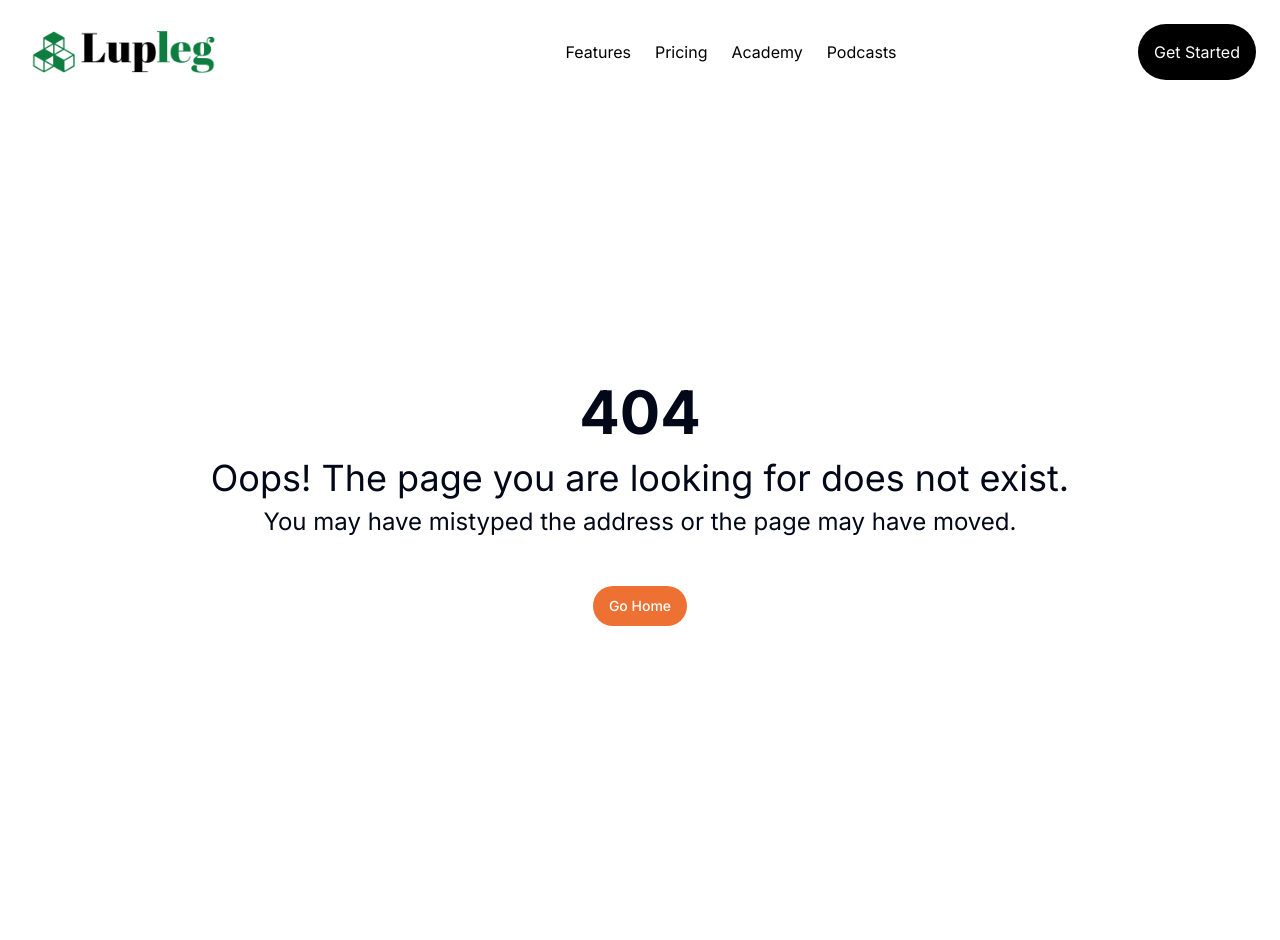
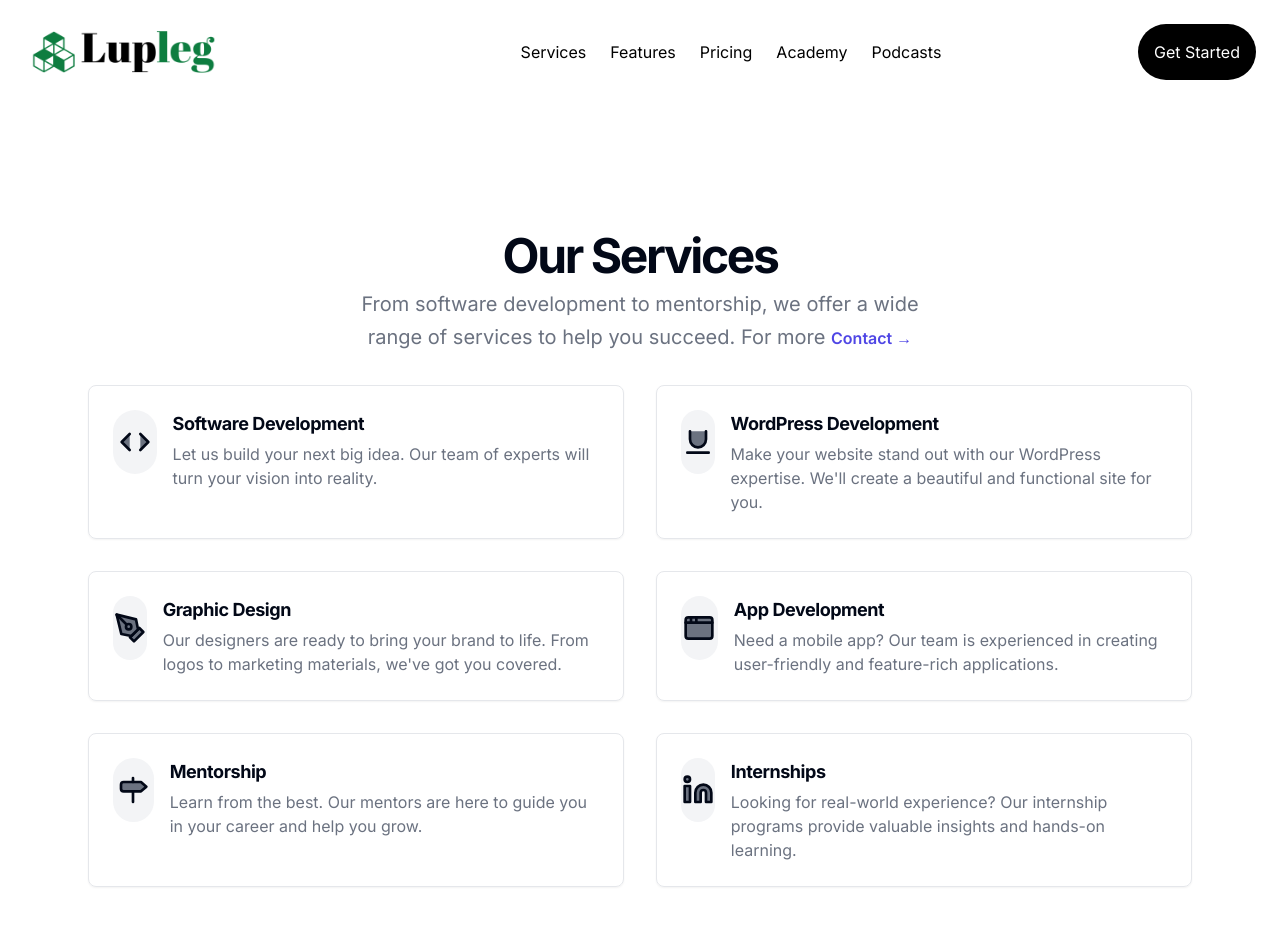
Before and after one commit to marksikaundi/Lupleg, a Next.js app: page /services in a window 1280 px wide. Before the commit this address had no page. Shown: the top 940 px of the page. Built offline with nearby package versions, Linux system fonts and the light colour scheme.

Commit message:
created services page with contents

```diff
--- /dev/null
+++ b/app/(programes)/services/page.jsx
@@ -0,0 +1,231 @@
+export default function Services() {
+  return (
+    <section className="w-full py-12 md:py-24 lg:py-32">
+      <div className="container grid max-w-5xl gap-4 px-4 text-center md:gap-8 md:px-6 xl:max-w-6xl">
+        <div className="space-y-2">
+          <h2 className="text-4xl font-bold tracking-tighter sm:text-5xl">
+            Our Services
+          </h2>
+          <p className="mx-auto max-w-[600px] text-gray-500 md:text-xl/relaxed lg:text-base/relaxed xl:text-xl/relaxed dark:text-gray-400">
+            From software development to mentorship, we offer a wide range of
+            services to help you succeed. For more{" "}
+            <a
+              className="mt-6 text-base font-semibold text-indigo-600 hover:text-indigo-500"
+              href="mailto:dev@lupleg.website"
+            >
+              Contact →
+            </a>
+          </p>
+        </div>
+        <div className="grid w-full grid-cols-1 items-stretch justify-center gap-4 md:grid-cols-2 md:gap-6 lg:gap-8">
+          <div className="flex flex-col items-center justify-center rounded-lg border border-gray-200 p-4 shadow-sm md:flex-row md:items-start md:justify-start md:gap-4 md:p-6 dark:border-gray-800">
+            <div className="flex h-12 w-12 items-center justify-center rounded-full bg-gray-100 md:h-16 md:w-16 dark:bg-gray-950">
+              <CodeIcon className="h-6 w-6 fill-gray-500 md:h-8 md:w-8 dark:fill-gray-400" />
+            </div>
+            <div className="space-y-1 text-center md:text-left">
+              <h3 className="text-lg font-bold tracking-tight">
+                Software Development
+              </h3>
+              <p className="text-sm text-gray-500 md:text-base dark:text-gray-400">
+                Let us build your next big idea. Our team of experts will turn
+                your vision into reality.
+              </p>
+            </div>
+          </div>
+          <div className="flex flex-col items-center justify-center rounded-lg border border-gray-200 p-4 shadow-sm md:flex-row md:items-start md:justify-start md:gap-4 md:p-6 dark:border-gray-800">
+            <div className="flex h-12 w-12 items-center justify-center rounded-full bg-gray-100 md:h-16 md:w-16 dark:bg-gray-950">
+              <UnderlineIcon className="h-6 w-6 fill-gray-500 md:h-8 md:w-8 dark:fill-gray-400" />
+            </div>
+            <div className="space-y-1 text-center md:text-left">
+              <h3 className="text-lg font-bold tracking-tight">
+                WordPress Development
+              </h3>
+              <p className="text-sm text-gray-500 md:text-base dark:text-gray-400">
+                Make your website stand out with our WordPress expertise. We'll
+                create a beautiful and functional site for you.
+              </p>
+            </div>
+          </div>
+          <div className="flex flex-col items-center justify-center rounded-lg border border-gray-200 p-4 shadow-sm md:flex-row md:items-start md:justify-start md:gap-4 md:p-6 dark:border-gray-800">
+            <div className="flex h-12 w-12 items-center justify-center rounded-full bg-gray-100 md:h-16 md:w-16 dark:bg-gray-950">
+              <PenToolIcon className="h-6 w-6 fill-gray-500 md:h-8 md:w-8 dark:fill-gray-400" />
+            </div>
+            <div className="space-y-1 text-center md:text-left">
+              <h3 className="text-lg font-bold tracking-tight">
+                Graphic Design
+              </h3>
+              <p className="text-sm text-gray-500 md:text-base dark:text-gray-400">
+                Our designers are ready to bring your brand to life. From logos
+                to marketing materials, we've got you covered.
+              </p>
+            </div>
+          </div>
+          <div className="flex flex-col items-center justify-center rounded-lg border border-gray-200 p-4 shadow-sm md:flex-row md:items-start md:justify-start md:gap-4 md:p-6 dark:border-gray-800">
+            <div className="flex h-12 w-12 items-center justify-center rounded-full bg-gray-100 md:h-16 md:w-16 dark:bg-gray-950">
+              <AppWindowIcon className="h-6 w-6 fill-gray-500 md:h-8 md:w-8 dark:fill-gray-400" />
+            </div>
+            <div className="space-y-1 text-center md:text-left">
+              <h3 className="text-lg font-bold tracking-tight">
+                App Development
+              </h3>
+              <p className="text-sm text-gray-500 md:text-base dark:text-gray-400">
+                Need a mobile app? Our team is experienced in creating
+                user-friendly and feature-rich applications.
+              </p>
+            </div>
+          </div>
+          <div className="flex flex-col items-center justify-center rounded-lg border border-gray-200 p-4 shadow-sm md:flex-row md:items-start md:justify-start md:gap-4 md:p-6 dark:border-gray-800">
+            <div className="flex h-12 w-12 items-center justify-center rounded-full bg-gray-100 md:h-16 md:w-16 dark:bg-gray-950">
+              <MilestoneIcon className="h-6 w-6 fill-gray-500 md:h-8 md:w-8 dark:fill-gray-400" />
+            </div>
+            <div className="space-y-1 text-center md:text-left">
+              <h3 className="text-lg font-bold tracking-tight">Mentorship</h3>
+              <p className="text-sm text-gray-500 md:text-base dark:text-gray-400">
+                Learn from the best. Our mentors are here to guide you in your
+                career and help you grow.
+              </p>
+            </div>
+          </div>
+          <div className="flex flex-col items-center justify-center rounded-lg border border-gray-200 p-4 shadow-sm md:flex-row md:items-start md:justify-start md:gap-4 md:p-6 dark:border-gray-800">
+            <div className="flex h-12 w-12 items-center justify-center rounded-full bg-gray-100 md:h-16 md:w-16 dark:bg-gray-950">
+              <LinkedinIcon className="h-6 w-6 fill-gray-500 md:h-8 md:w-8 dark:fill-gray-400" />
+            </div>
+            <div className="space-y-1 text-center md:text-left">
+              <h3 className="text-lg font-bold tracking-tight">Internships</h3>
+              <p className="text-sm text-gray-500 md:text-base dark:text-gray-400">
+                Looking for real-world experience? Our internship programs
+                provide valuable insights and hands-on learning.
+              </p>
+            </div>
+          </div>
+        </div>
+      </div>
+    </section>
+  );
+}
+
+function AppWindowIcon(props) {
+  return (
+    <svg
+      {...props}
+      xmlns="http://www.w3.org/2000/svg"
+      width="24"
+      height="24"
+      viewBox="0 0 24 24"
+      fill="none"
+      stroke="currentColor"
+      strokeWidth="2"
+      strokeLinecap="round"
+      strokeLinejoin="round"
+    >
+      <rect x="2" y="4" width="20" height="16" rx="2" />
+      <path d="M10 4v4" />
+      <path d="M2 8h20" />
+      <path d="M6 4v4" />
+    </svg>
+  );
+}
+
+function CodeIcon(props) {
+  return (
+    <svg
+      {...props}
+      xmlns="http://www.w3.org/2000/svg"
+      width="24"
+      height="24"
+      viewBox="0 0 24 24"
+      fill="none"
+      stroke="currentColor"
+      strokeWidth="2"
+      strokeLinecap="round"
+      strokeLinejoin="round"
+    >
+      <polyline points="16 18 22 12 16 6" />
+      <polyline points="8 6 2 12 8 18" />
+    </svg>
+  );
+}
+
+function LinkedinIcon(props) {
+  return (
+    <svg
+      {...props}
+      xmlns="http://www.w3.org/2000/svg"
+      width="24"
+      height="24"
+      viewBox="0 0 24 24"
+      fill="none"
+      stroke="currentColor"
+      strokeWidth="2"
+      strokeLinecap="round"
+      strokeLinejoin="round"
+    >
+      <path d="M16 8a6 6 0 0 1 6 6v7h-4v-7a2 2 0 0 0-2-2 2 2 0 0 0-2 2v7h-4v-7a6 6 0 0 1 6-6z" />
+      <rect width="4" height="12" x="2" y="9" />
+      <circle cx="4" cy="4" r="2" />
+    </svg>
+  );
+}
+
+function MilestoneIcon(props) {
+  return (
+    <svg
+      {...props}
+      xmlns="http://www.w3.org/2000/svg"
+      width="24"
+      height="24"
+      viewBox="0 0 24 24"
+      fill="none"
+      stroke="currentColor"
+      strokeWidth="2"
+      strokeLinecap="round"
+      strokeLinejoin="round"
+    >
+      <path d="M18 6H5a2 2 0 0 0-2 2v3a2 2 0 0 0 2 2h13l4-3.5L18 6Z" />
+      <path d="M12 13v8" />
+      <path d="M12 3v3" />
+    </svg>
+  );
+}
+
+function PenToolIcon(props) {
+  return (
+    <svg
+      {...props}
+      xmlns="http://www.w3.org/2000/svg"
+      width="24"
+      height="24"
+      viewBox="0 0 24 24"
+      fill="none"
+      stroke="currentColor"
+      strokeWidth="2"
+      strokeLinecap="round"
+      strokeLinejoin="round"
+    >
+      <path d="m12 19 7-7 3 3-7 7-3-3z" />
+      <path d="m18 13-1.5-7.5L2 2l3.5 14.5L13 18l5-5z" />
+      <path d="m2 2 7.586 7.586" />
+      <circle cx="11" cy="11" r="2" />
+    </svg>
+  );
+}
+
+function UnderlineIcon(props) {
+  return (
+    <svg
+      {...props}
+      xmlns="http://www.w3.org/2000/svg"
+      width="24"
+      height="24"
+      viewBox="0 0 24 24"
+      fill="none"
+      stroke="currentColor"
+      strokeWidth="2"
+      strokeLinecap="round"
+      strokeLinejoin="round"
+    >
+      <path d="M6 4v6a6 6 0 0 0 12 0V4" />
+      <line x1="4" x2="20" y1="20" y2="20" />
+    </svg>
+  );
+}
--- a/components/Header.jsx
+++ b/components/Header.jsx
@@ -14,6 +14,12 @@ export default function Header() {
       </div>
       <div className="hidden md:block">
         <nav className="flex space-x-6">
+          <Link
+            className="text-black hover:text-gray-600 dark:text-gray-300 dark:hover:text-gray-200"
+            href="services"
+          >
+            Services
+          </Link>
           <Link
             className="text-black hover:text-gray-600 dark:text-gray-300 dark:hover:text-gray-200"
             href="features"
@@ -55,6 +61,12 @@ export default function Header() {
         </SheetTrigger>
         <SheetContent side="left">
           <div className="grid gap-2 py-6">
+            <Link
+              className="flex w-full items-center py-2 text-lg font-semibold"
+              href="services"
+            >
+              Services
+            </Link>
             <Link
               className="flex w-full items-center py-2 text-lg font-semibold"
               href="features"
```
